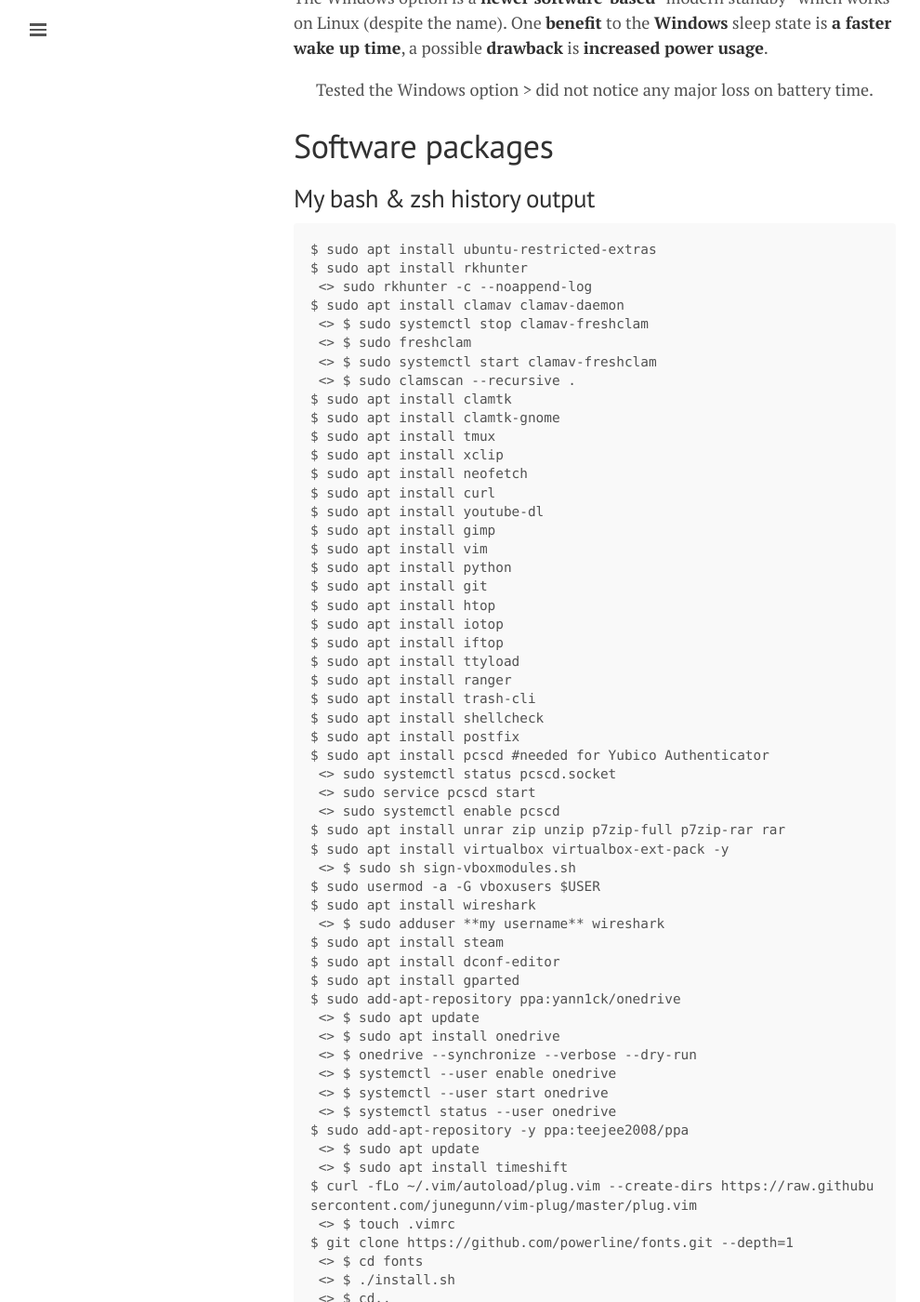
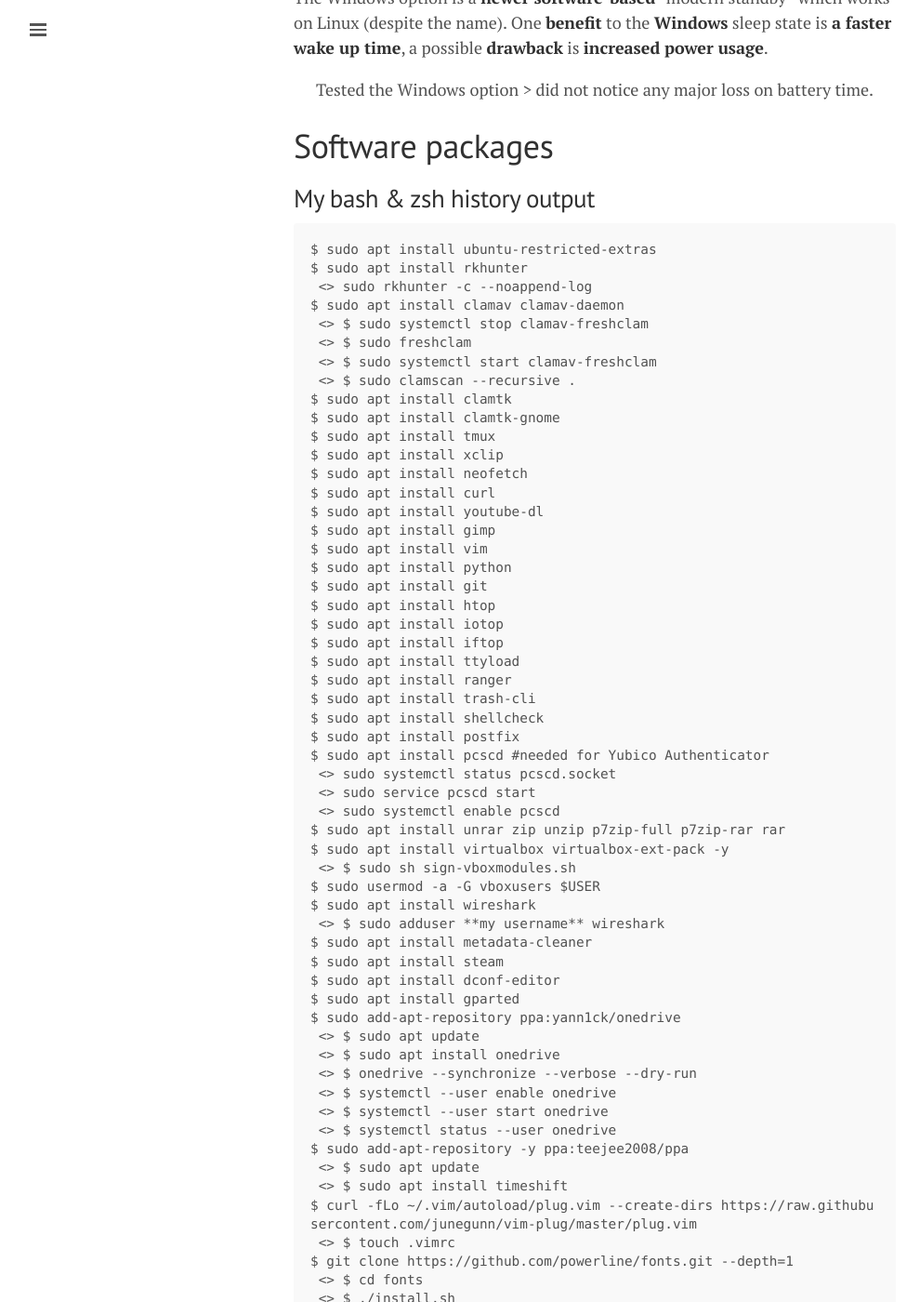
Before and after one commit to lgeurts/lgeurts.github.io, a Jekyll site: the page built from _posts/2021-10-15-ubuntu-setup-notes-for-x1-carbon-gen8.md, in a window 1280 px wide and 1400 px high, scrolled down 1145 px. Shown: the whole window at 93% size, without its empty margins (0-990 px from the left). Built offline with Jekyll 4.4.1, drawn with Linux system fonts in a browser that asks for light colours; nearby versions of some CDN libraries; comment, search, counter and statistics services are not loaded; some of the changed text lies outside the part shown.

Commit message:
Update 2021-10-15-ubuntu-setup-notes-for-x1-carbon-gen8.md

```diff
--- a/_posts/2021-10-15-ubuntu-setup-notes-for-x1-carbon-gen8.md
+++ b/_posts/2021-10-15-ubuntu-setup-notes-for-x1-carbon-gen8.md
@@ -68,6 +68,7 @@
 $ sudo usermod -a -G vboxusers $USER
 $ sudo apt install wireshark
  <> $ sudo adduser **my username** wireshark
+$ sudo apt install metadata-cleaner
 $ sudo apt install steam
 $ sudo apt install dconf-editor
 $ sudo apt install gparted
```
